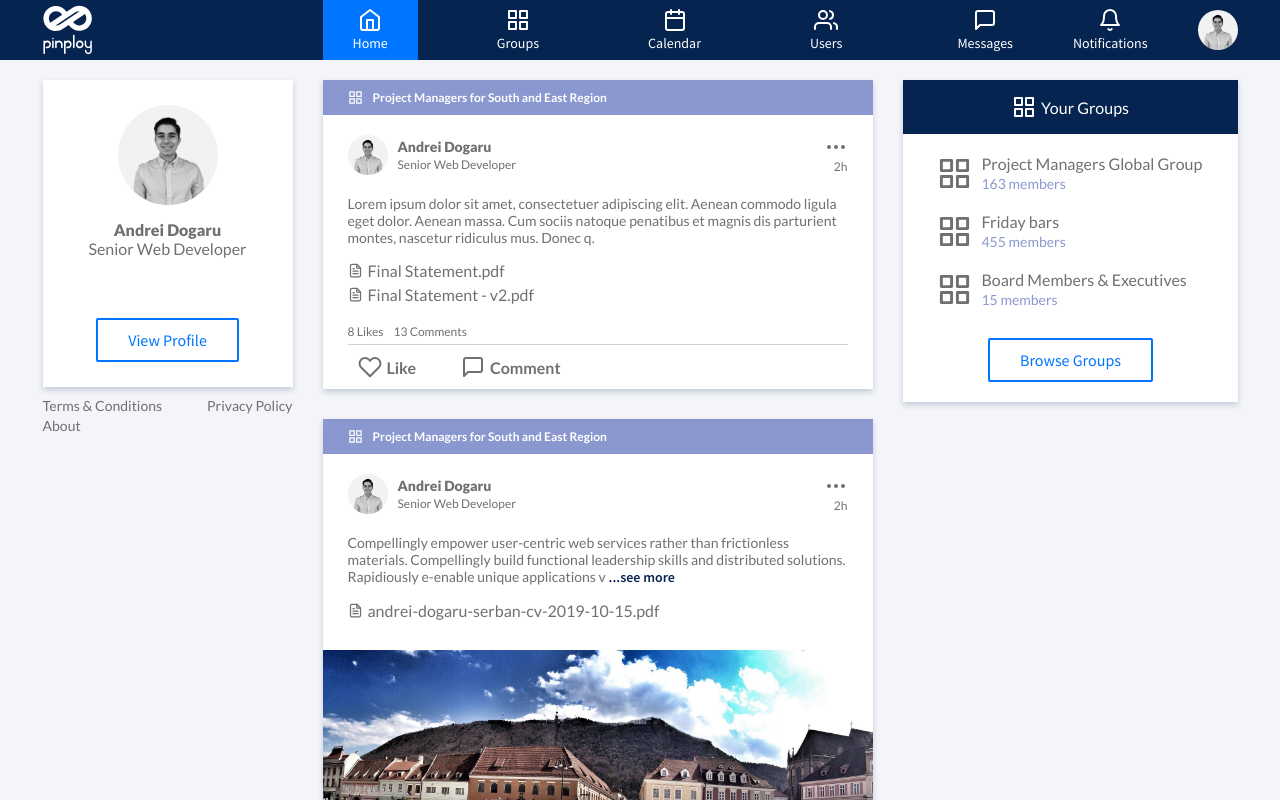
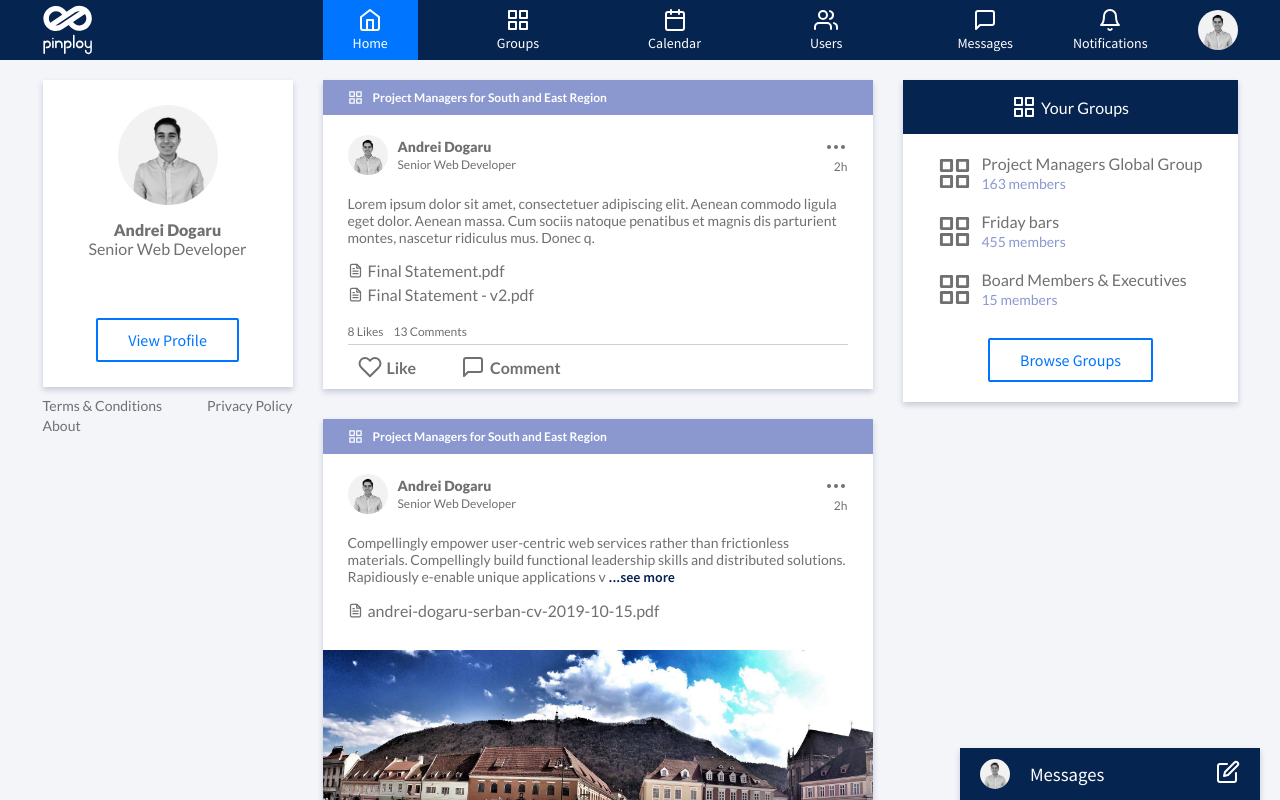
Before and after one commit to AndreiDogaru/galaxy-react-ui, a React (Create React App) app: page / in a window 1280 px wide. Built offline with nearby package versions, Linux system fonts and the light colour scheme.

Commit message:
added fixed-chat-list

```diff
--- /dev/null
+++ b/src/components/UI/input-field/input-field.js
@@ -0,0 +1,27 @@
+import React, { useState } from 'react';
+
+import './input-field.scss';
+
+const InputField = (props) => {
+  const [enteredText, setEnteredText] = useState('');
+
+  const {
+    icon,
+    placeholder,
+  } = props;
+
+  return (
+    <div className="input_field_container">
+      {icon}
+
+      <input
+        type="text"
+        placeholder={placeholder}
+        value={enteredText}
+        onChange={(event) => setEnteredText(event.target.value)}
+      />
+    </div>
+  );
+};
+
+export default InputField;
--- /dev/null
+++ b/src/components/UI/input-field/input-field.scss
@@ -0,0 +1,24 @@
+@import '../../../styles/colors';
+
+.input_field_container {
+  border: 1px solid $color-disabled;
+  display: flex;
+  align-items: center;
+  color: $color-grey;
+  padding: 10px 15px;
+
+  svg {
+    width: 15px;
+    min-width: 15px;
+    height: 15px;
+    min-height: 15px;
+    stroke-width: 3px;
+  }
+
+  input {
+    font-size: 14px;
+    margin-left: 5px;
+    width: 100%;
+    color: $color-grey;
+  }
+}
--- a/src/components/UI/profile-icon/profile-icon.js
+++ b/src/components/UI/profile-icon/profile-icon.js
@@ -3,10 +3,19 @@ import React from 'react';
 import './profile-icon.scss';
 
 const ProfileIcon = (props) => {
-  const { style } = props;
+  const { style, size } = props;
 
   return (
-    <div className="profile_icon" style={style} />
+    <div
+      className="profile_icon"
+      style={{
+        ...style,
+        minWidth: size || '40px',
+        width: size || '40px',
+        minHeight: size || '40px',
+        height: size || '40px',
+      }}
+    />
   );
 };
 
--- /dev/null
+++ b/src/components/fixed-chat/fixed-chat.js
@@ -0,0 +1,76 @@
+import React, { useState } from 'react';
+import { Search, Edit } from 'react-feather';
+
+import './fixed-chat.scss';
+import ProfileIcon from '../UI/profile-icon/profile-icon';
+import InputField from '../UI/input-field/input-field';
+
+const FixedChat = () => {
+  const [isExpanded, setIsExpanded] = useState(false);
+
+  const newChatHandler = (event) => {
+    event.stopPropagation();
+  };
+
+  return (
+    <div className="fixed_chat_container">
+      <div className="fixed_chat_list">
+        <div
+          className="fixed_chat_list-header"
+          onClick={() => setIsExpanded((prev) => !prev)}
+          onKeyPress={() => {}}
+          role="button"
+          tabIndex={0}
+        >
+          <div className="fixed_chat_list-header_left">
+            <ProfileIcon size={30} />
+            <h3>Messages</h3>
+          </div>
+
+          <div
+            className="fixed_chat_list-header_icon"
+            onClick={newChatHandler}
+            onKeyPress={() => {}}
+            role="button"
+            tabIndex={0}
+          >
+            <Edit />
+          </div>
+        </div>
+
+        {isExpanded && (
+          <div className="fixed_chat_list-body">
+            <div className="fixed_chat_list-search">
+              <InputField
+                icon={<Search />}
+                placeholder="Search..."
+              />
+            </div>
+
+            <div className="fixed_chat_list-scrollable">
+              {[1, 2, 3, 4, 5, 6, 7, 8, 9, 11, 12, 213, 312, 31232, 42, 523, 5235, 21].map((item) => (
+                <div
+                  key={item}
+                  className="fixed_chat_list-item"
+                  onClick={newChatHandler}
+                  onKeyPress={() => { }}
+                  role="button"
+                  tabIndex={0}
+                >
+                  <ProfileIcon size={50} />
+
+                  <div className="fixed_chat_list-item_right">
+                    <h4>Andrei Dogaru</h4>
+                    <p>You: Yes, lets do this as soon as possible das asdasd ajslkd jasld as</p>
+                  </div>
+                </div>
+              ))}
+            </div>
+          </div>
+        )}
+      </div>
+    </div>
+  );
+};
+
+export default FixedChat;
--- /dev/null
+++ b/src/components/fixed-chat/fixed-chat.scss
@@ -0,0 +1,78 @@
+@import '../../styles/colors';
+
+.fixed_chat_container {
+  position: fixed;
+  bottom: 0;
+  right: 20px;
+
+  .fixed_chat_list {
+    width: 300px;
+    background-color: #fff;
+    box-shadow: 0 3px 6px rgba(6, 36, 80, 0.2);
+
+    .fixed_chat_list-header {
+      display: flex;
+      align-items: center;
+      justify-content: space-between;
+      padding: 10px 15px 10px 20px;
+      background-color: $color-dark-blue;
+      color: #fff;
+      cursor: pointer;
+
+      .fixed_chat_list-header_left {
+        display: flex;
+        align-items: center;
+      }
+
+      h3 {
+        color: #fff;
+        margin-left: 20px;
+        font-family: 'Source Sans Pro';
+        font-weight: 500;
+      }
+
+      .fixed_chat_list-header_icon {
+        padding: 2px 5px;
+        border-radius: 2px;
+
+        &:hover {
+          background-color: $color-dark-blue-hover;
+        }
+      }
+    }
+
+    .fixed_chat_list-body {
+      .fixed_chat_list-search {
+        padding: 15px;
+      }
+
+      .fixed_chat_list-scrollable {
+        overflow: auto;
+        max-height: 60vh;
+
+        .fixed_chat_list-item {
+          display: flex;
+          padding: 10px 15px;
+          border-top: 1px solid $color-disabled;
+          cursor: pointer;
+
+          .fixed_chat_list-item_right {
+            margin-left: 15px;
+            overflow: hidden;
+
+            p {
+              text-overflow: ellipsis;
+              white-space: nowrap;
+              overflow: hidden;
+            }
+          }
+
+          &:hover {
+            background-color: $color-background;
+          }
+        }
+      }
+
+    }
+  }
+}
--- a/src/root/App.js
+++ b/src/root/App.js
@@ -13,6 +13,7 @@ import Header from '../components/header/header';
 import Home from '../pages/home/home';
 import ProfileCard from '../components/profile-card/profile-card';
 import GroupsEventsOverview from '../components/groups-events-overview/groups-events-overview';
+import FixedChat from '../components/fixed-chat/fixed-chat';
 import theme from '../theme';
 
 const App = () => (
@@ -46,6 +47,8 @@ const App = () => (
             <GroupsEventsOverview />
           </div>
         </BrowserRouter>
+
+        <FixedChat />
       </div>
     </SnackbarProvider>
   </MuiThemeProvider>
--- a/src/styles/_colors.scss
+++ b/src/styles/_colors.scss
@@ -1,4 +1,5 @@
 $color-dark-blue: #062450;
+$color-dark-blue-hover: #274169;
 $color-light-blue: #0075FF;
 $color-light-purple: #8B98D0;
 
```
